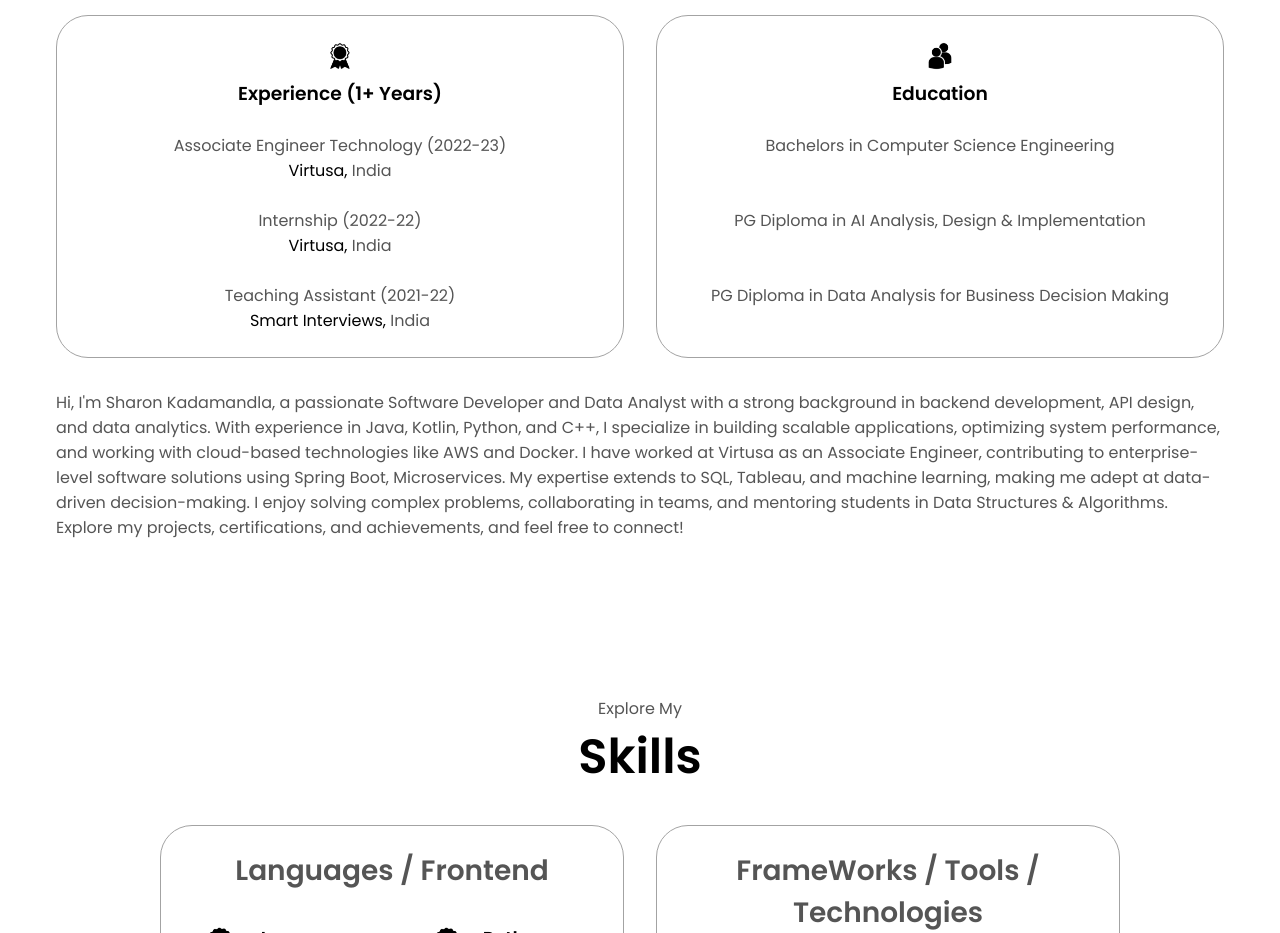
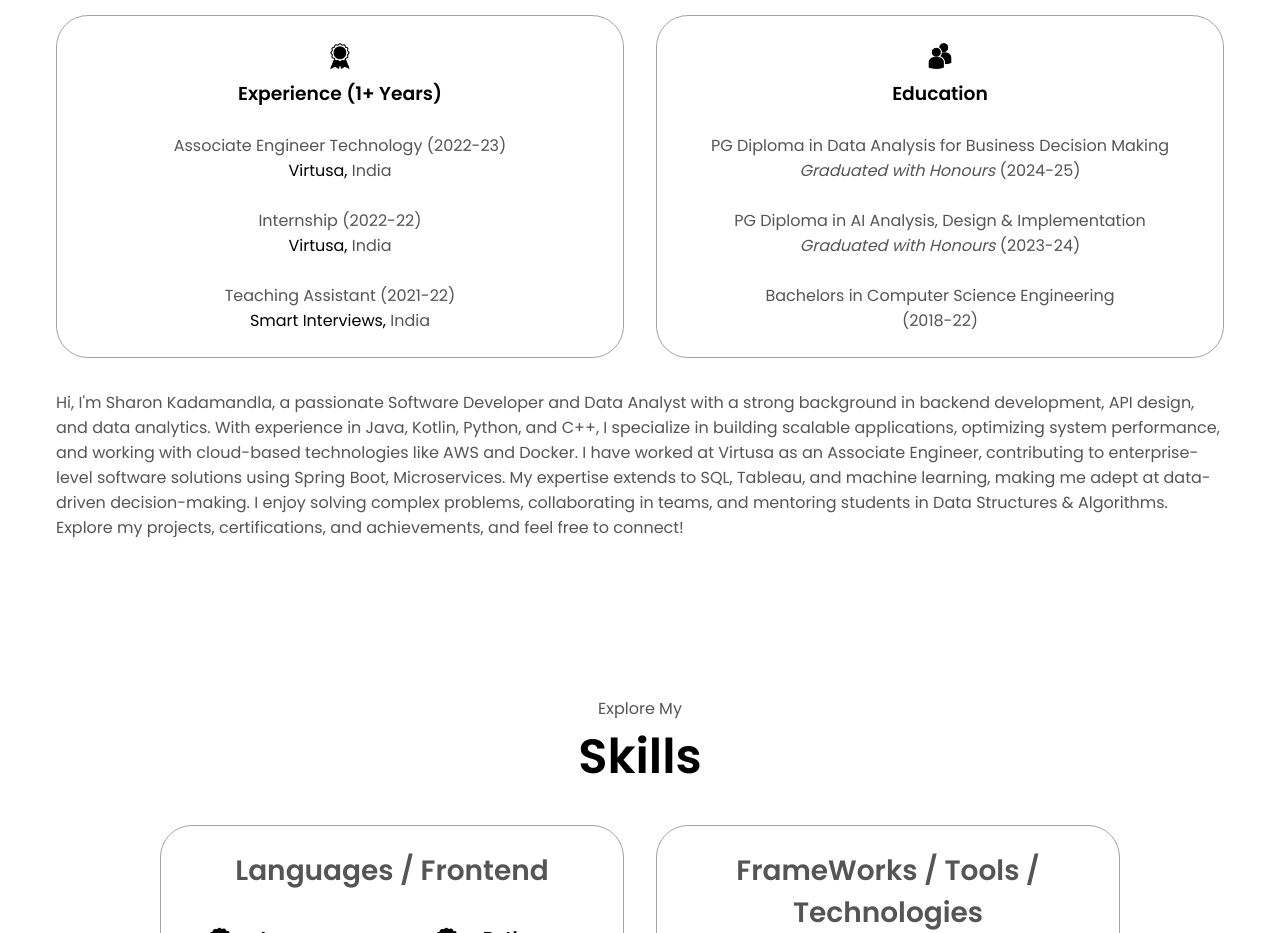
Before and after one commit to sharonkadamandla/sharonkadamandla.github.io, a plain HTML site: page index.html in a window 1280 px wide. Shown: the part 1000-1933 px from the top of the page. Drawn offline with Linux system fonts and the light colour scheme.

Commit message:
Updated Education

```diff
--- a/index.html
+++ b/index.html
@@ -109,9 +109,11 @@
                   class="icon"
                 />
                 <h3>Education</h3><br />
-                <p>Bachelors in Computer Science Engineering</p><br /><br />
-                <p>PG Diploma in AI Analysis, Design & Implementation</p><br /><br />
-                <p>PG Diploma in Data Analysis for Business Decision Making</p>
+                <p>PG Diploma in Data Analysis for Business Decision Making <br/> <em> Graduated with Honours</em> (2024-25) </p><br />
+
+                <p>PG Diploma in AI Analysis, Design & Implementation <br /> <em>Graduated with Honours</em>  (2023-24)</p><br />
+                <p>Bachelors in Computer Science Engineering<br/>(2018-22)</p>
+
               </div>
             </div>
             <div class="text-container">
```
